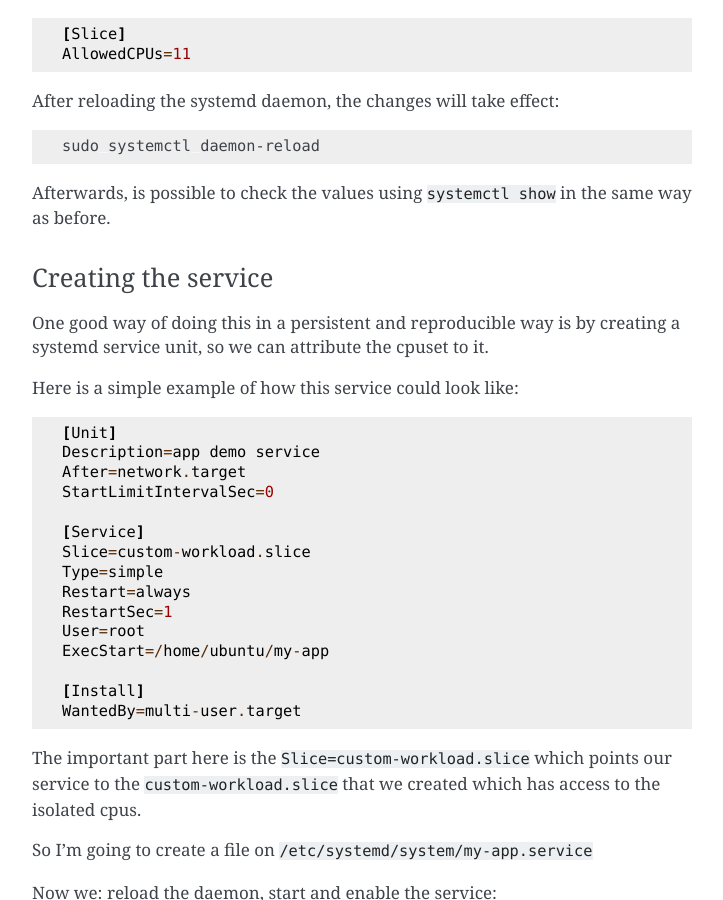
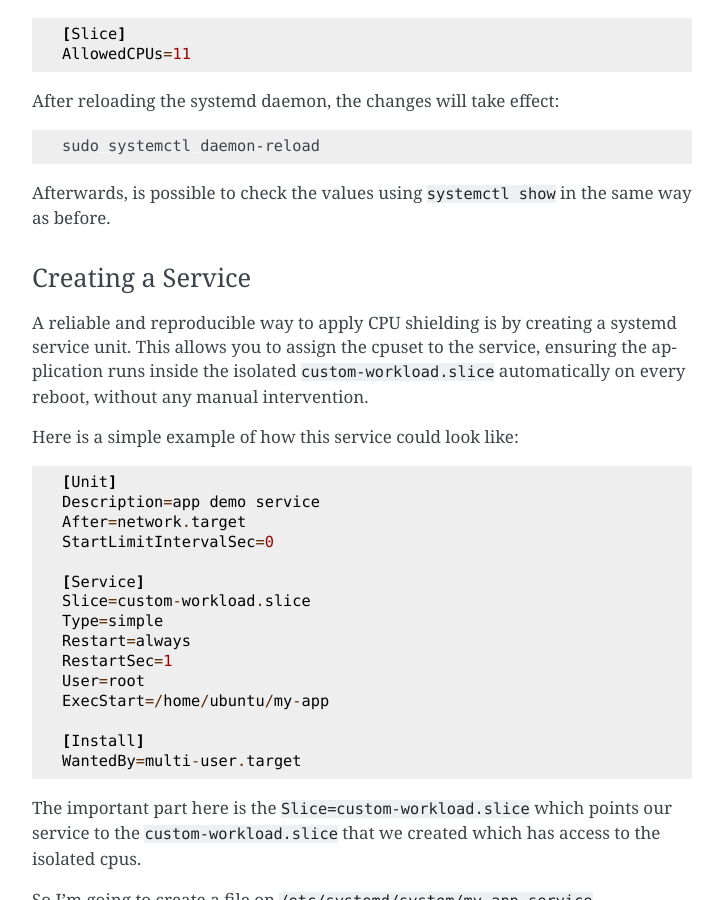
Before and after one commit to canonical/real-time-ubuntu-docs, a Sphinx documentation site: the page built from docs/how-to/using-cpusets.md, in a window 1280 px wide and 900 px high, scrolled down 3943 px. Shown: the whole window, without its empty margins (388-1111 px from the left). Built offline with Sphinx 7.4.7, drawn with Linux system fonts in a browser that asks for light colours; some of the changed text lies outside the part shown.

Commit message:
feat: improve intro about creating a systemd service
Signed-off-by: Lincoln Wallace <lincoln.wallace@canonical.com>

````diff
--- a/docs/how-to/using-cpusets.md
+++ b/docs/how-to/using-cpusets.md
@@ -169,9 +169,10 @@ sudo systemctl daemon-reload
 
 Afterwards, is possible to check the values using `systemctl show` in the same way as before.
 
-### Creating the service
+### Creating a Service
 
-One good way of doing this in a persistent and reproducible way is by creating a systemd service unit, so we can attribute the cpuset to it.
+A reliable and reproducible way to apply CPU shielding is by creating a systemd service unit.
+This allows you to assign the cpuset to the service, ensuring the application runs inside the isolated `custom-workload.slice` automatically on every reboot, without any manual intervention.
 
 Here is a simple example of how this service could look like:
 ```
````
